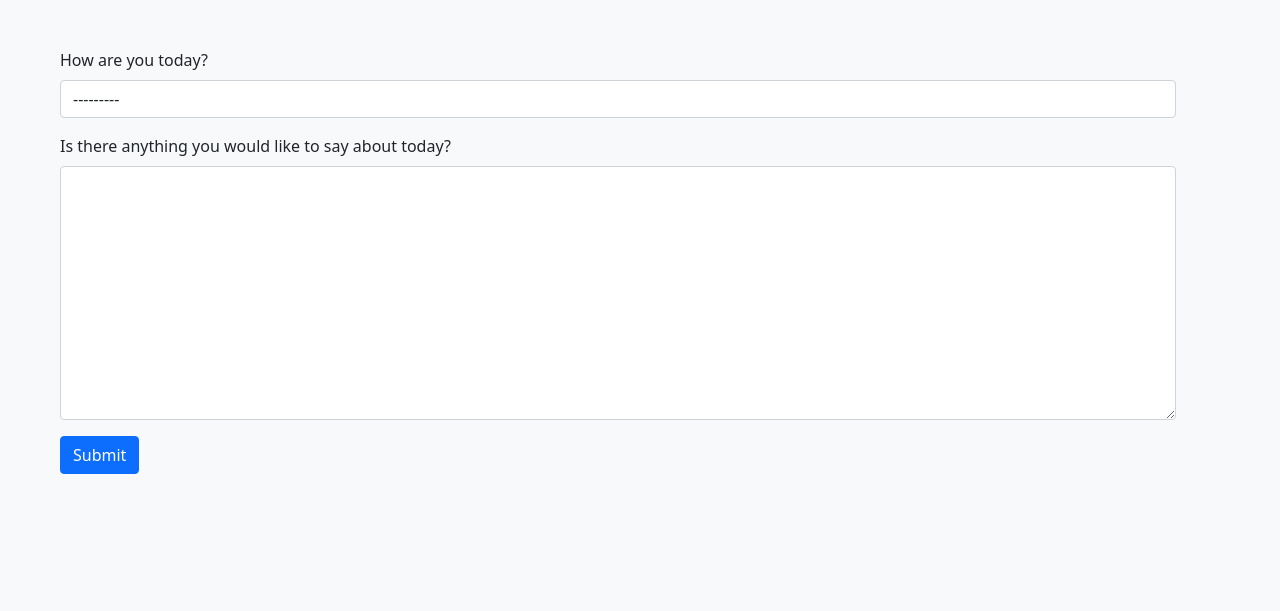
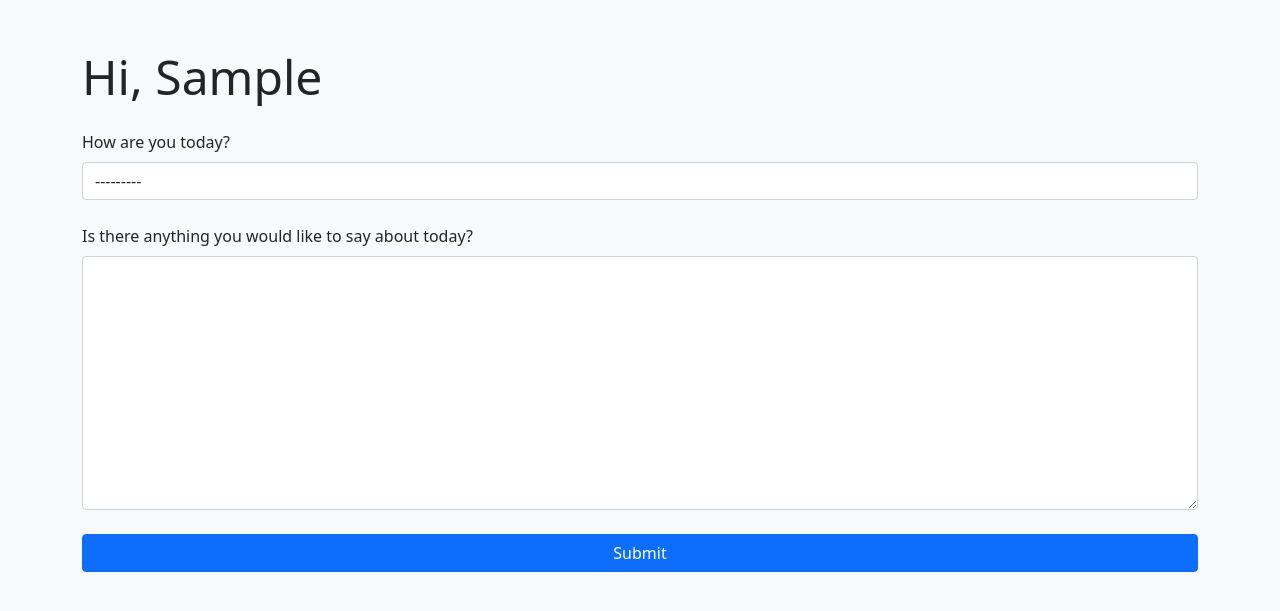
Before and after one commit to RCoff/Mental-Health-Sidekick, a Django app: template templates/response_form.html in a window 1280 px wide. Shown: the top 611 px of the page. Run offline with Django 3.2, Linux system fonts and the light colour scheme; tables that the repository leaves empty hold one stand-in row (values such as "Sample post"); the template is opened without the code that fills it: values that come from a table or form of the project are taken from there, most other values are stand-ins (such as "Sample title", 1, 10 or a date in 2020).

Commit message:
Improve survey form layout

```diff
--- a/templates/response_form.html
+++ b/templates/response_form.html
@@ -6,19 +6,24 @@
 {% block title %}Survey Response{% endblock %}
 
 {% block content %}
-<div class="container m-5">
+<div class="container-sm mt-5">
+    <div class="mb-4">
+        <h1 class="display-5">Hi, {{ user_first_name }}</h1>
+    </div>
     <form action="{% url 'form-uuid' survey_id %}" method="post">
         {% csrf_token %}
-        <div class="mb-3">
+        <div class="mb-4">
             <label for="{{ form.response.id_for_label }}" class="form-label">How are you today?</label>
             {{ form.response }}
         </div>
-        <div class="mb-3">
+        <div class="mb-4">
             <label for="{{ form.test_response.id_for_label }}" class="form-label">Is there anything you would like to
                 say about today?</label>
             {{ form.text_response }}
         </div>
-        <button type="submit" class="btn btn-primary btn-block">Submit</button>
+        <div class="d-grid gap-2">
+            <button type="submit" class="btn btn-primary btn-block">Submit</button>
+        </div>
     </form>
 </div>
 {% endblock %}
```
